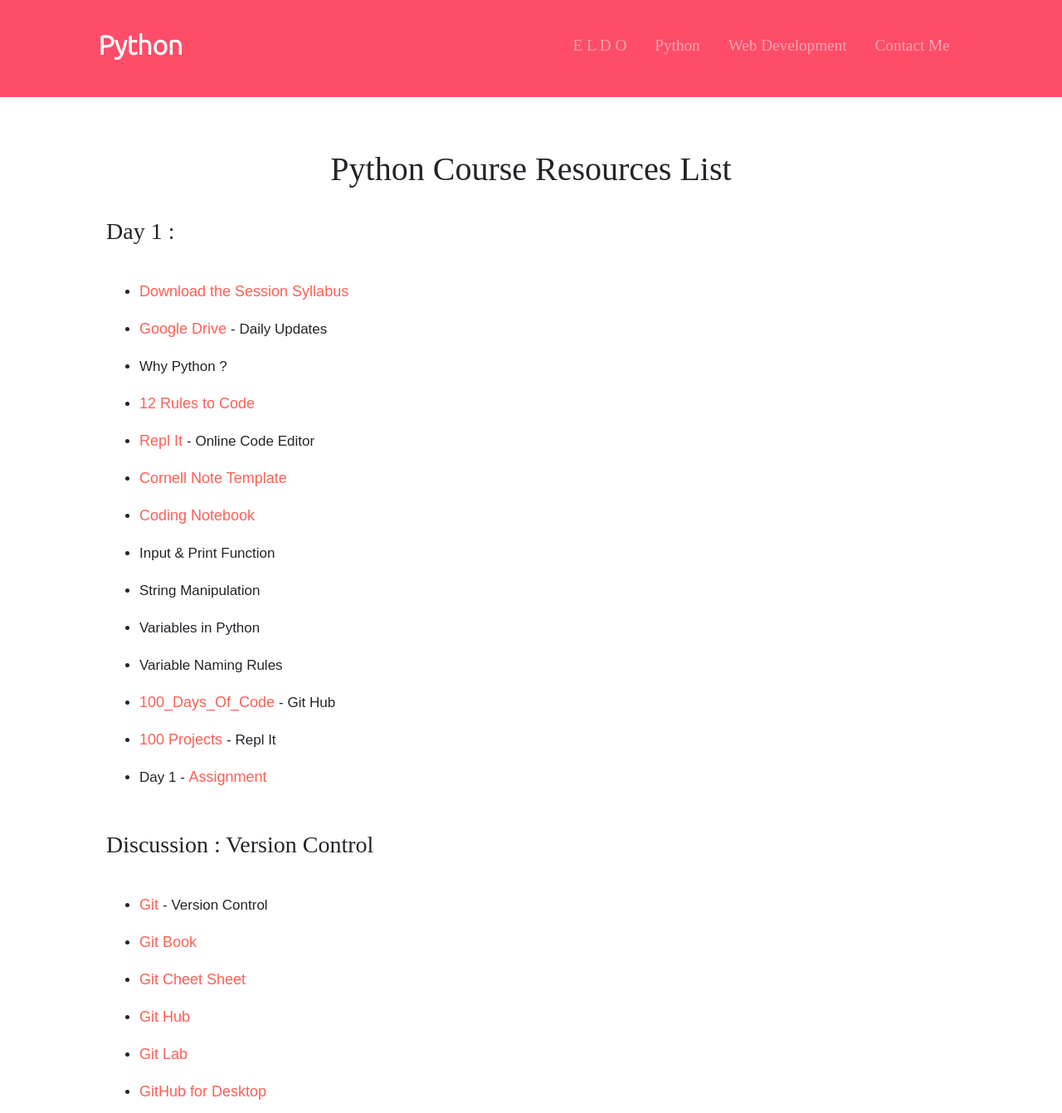
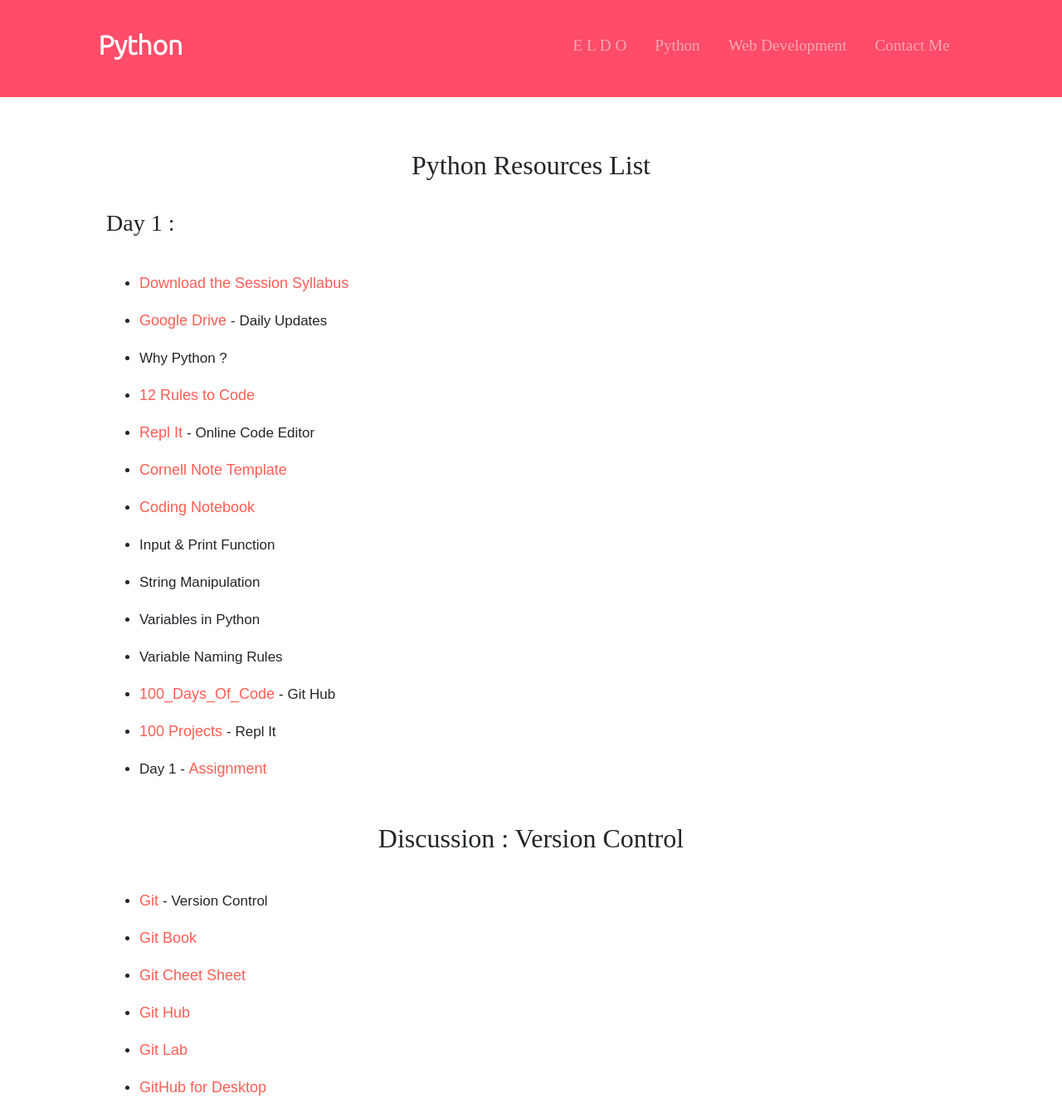
Before and after one commit to Shahzaibfardeen/EnLift_Development_Organization-, a plain HTML site: page Python.html in a window 1280 px wide. Shown: the top 1341 px of the page at 83% size. Drawn offline with nearby package versions, Linux system fonts and the light colour scheme.

Commit message:
Update Python.html

```diff
--- a/Python.html
+++ b/Python.html
@@ -76,7 +76,7 @@
 
 <!-- Main Body Elements -->
 <div class="div-middle font17"> <br>
-  <h1 class="" > Python Course Resources List </h1> <br>
+  <h2 class="" > Python Resources List </h2> <br>
 
 
 <!-- Session 1 Details -->
@@ -103,7 +103,7 @@
 
 
 <!-- Discussion -->
-    <h3> Discussion : Version Control </h3> <br>
+    <h2> Discussion : Version Control </h2> <br>
   <ul class="bullet" >
     <li> <a href="https://git-scm.com/" class="link link-color" target="_blank" > Git </a> - Version Control </li>
     <li> <a href="https://www.gitbook.com/" class="link link-color" target="_blank" > Git Book </a> </li>
```
